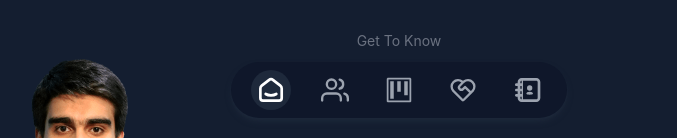
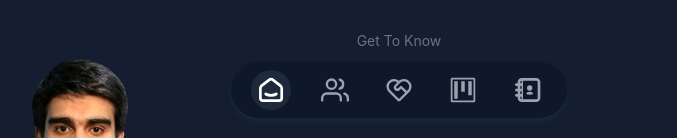
Before and after one commit to MHPourhasani/my-personal-porfolio, a React (Create React App) app: page / in a window 1280 px wide. Shown: the part 662-800 px from the top of the page, without its empty margins (241-918 px from the left). Built offline with nearby package versions, Linux system fonts and the light colour scheme.

Commit message:
change icons of projects with skills

```diff
--- a/src/components/Header/Navigation.jsx
+++ b/src/components/Header/Navigation.jsx
@@ -36,6 +36,18 @@ const Navigation = () => {
 				<FiUsers className='h-6 w-6 xl:h-7 xl:w-7' />
 			</a>
 
+			{/* skills icon */}
+			<a
+				href='#my-skills'
+				onClick={() => setActiveNav('#my-skills')}
+				className={
+					activeNav === '#my-skills'
+						? 'mx-2 rounded-full bg-slate-800 p-1.5 text-white md:mx-3'
+						: 'mx-2 p-1.5 text-gray-400 hover:rounded-full hover:bg-slate-800 hover:text-white md:mx-3'
+				}>
+				<RiServiceLine className='h-6 w-6 xl:h-7 xl:w-7' />
+			</a>
+
 			{/* projects icon */}
 			<a
 				href='#my-projects'
@@ -46,18 +58,6 @@ const Navigation = () => {
 						: 'mx-2 p-1.5 text-gray-400 hover:rounded-full hover:bg-slate-800 hover:text-white md:mx-3'
 				}>
 				<VscProject className='h-6 w-6 xl:h-7 xl:w-7' />
-			</a>
-
-			{/* services icon */}
-			<a
-				href='#my-services'
-				onClick={() => setActiveNav('#my-services')}
-				className={
-					activeNav === '#my-services'
-						? 'mx-2 rounded-full bg-slate-800 p-1.5 text-white md:mx-3'
-						: 'mx-2 p-1.5 text-gray-400 hover:rounded-full hover:bg-slate-800 hover:text-white md:mx-3'
-				}>
-				<RiServiceLine className='h-6 w-6 xl:h-7 xl:w-7' />
 			</a>
 
 			{/* contact me icon */}
```
